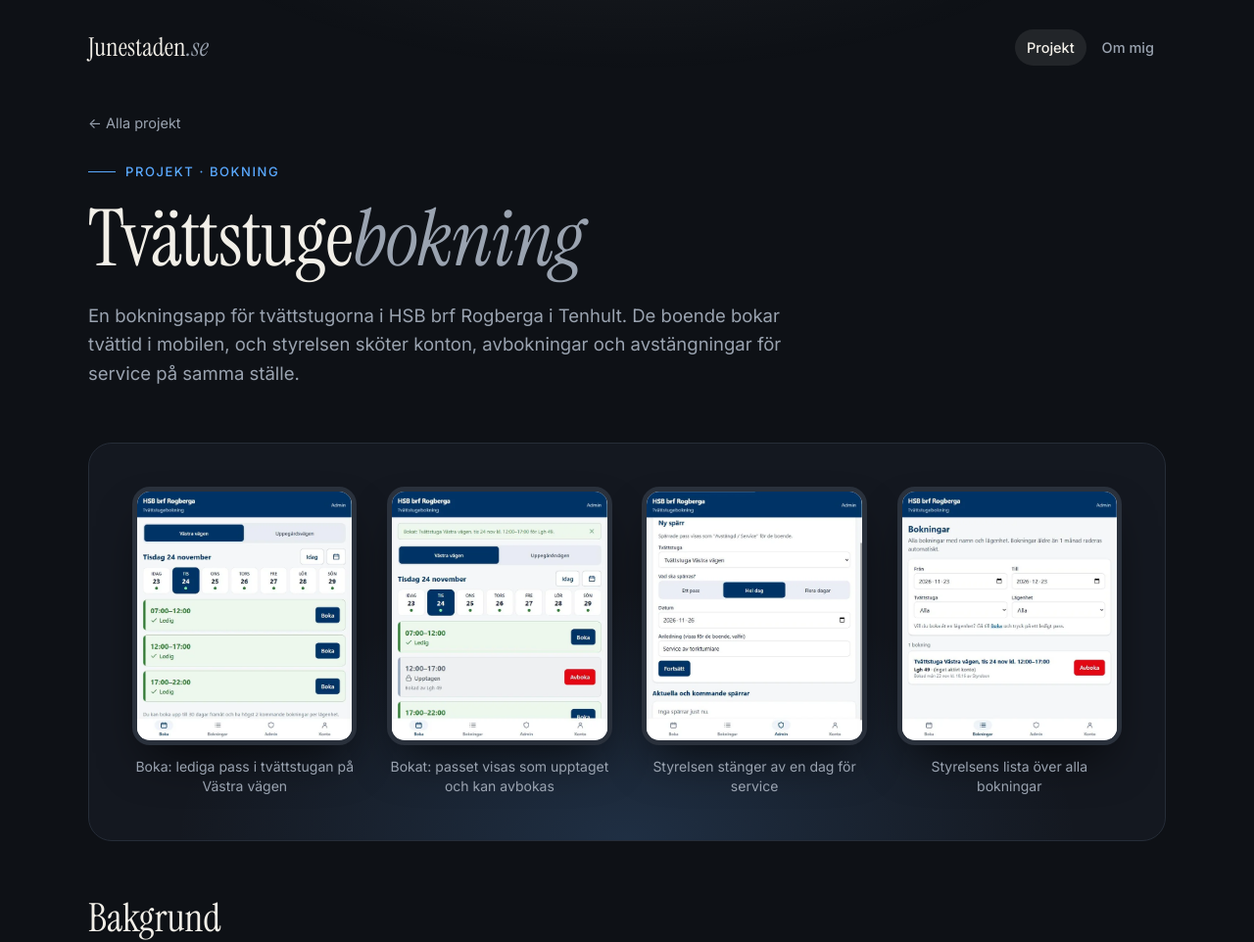
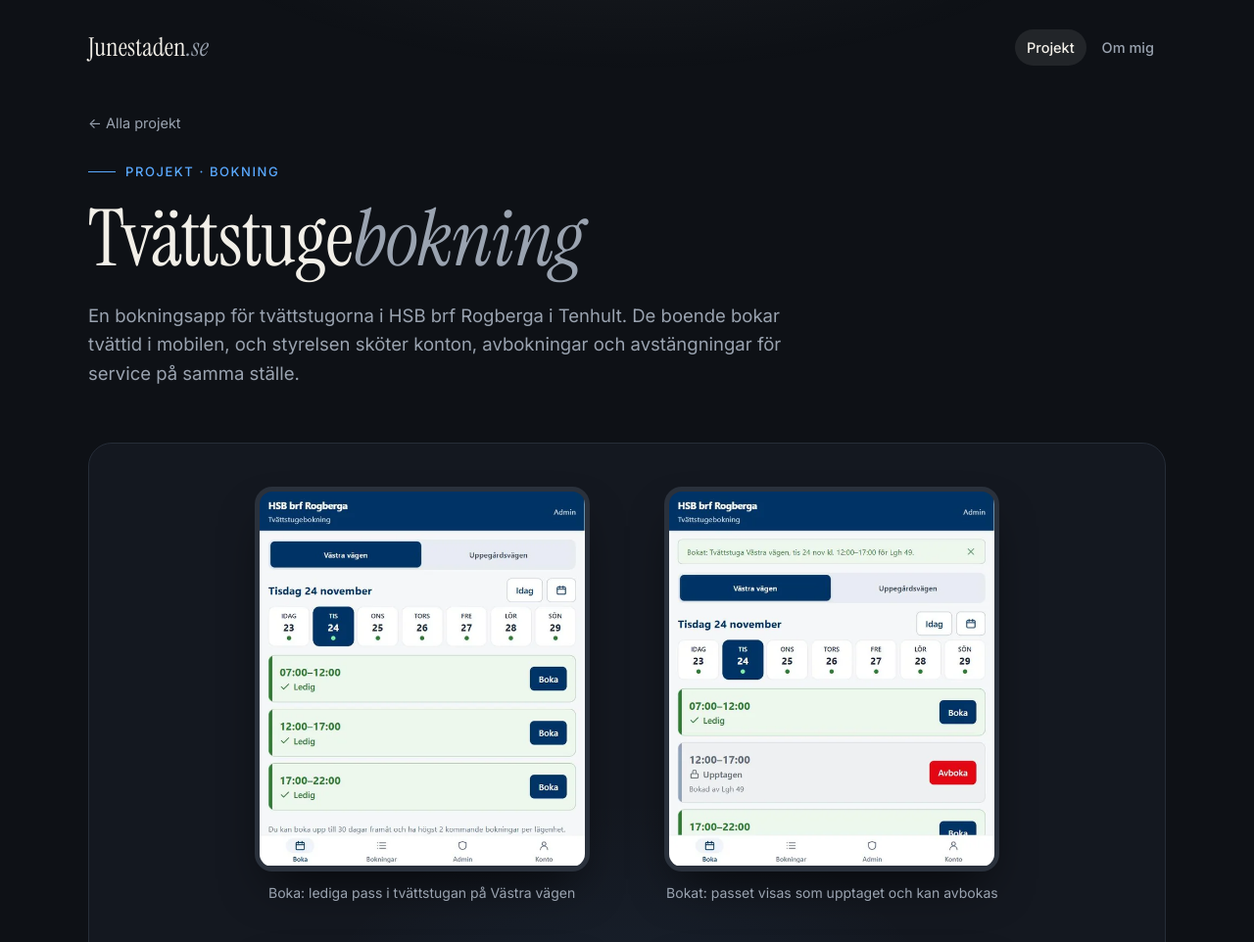
Before and after one commit to bjorn-norberg/junestaden, a plain HTML site: page public/tvattstuga.html in a window 1280 px wide. Shown: the top 962 px of the page at 98% size. Drawn offline with Linux system fonts and the light colour scheme.

Commit message:
Visuell översyn: dämpat tvättkort, galleri två i bredd, läsbarare kvarterskort
- Startsidan: tvättkortet glider inte längre. Menyraden ligger i scenens
  underkant och skärmen är dämpad tills hover.
- Tvättstuga: galleriet två i bredd (342 px på dator) och ingen vit blinkning.
- Om mig: dämpade kvarterskort 70 % i stället för 55 %.

Co-Authored-By: Claude Opus 5.5 <noreply@anthropic.com>

```diff
--- a/public/tvattstuga.html
+++ b/public/tvattstuga.html
@@ -433,10 +433,10 @@ footer a { color: inherit; }
 .back:hover, .back:focus-visible { color: var(--fg); }
 .case-hero { padding-top: 20px; max-width: 760px; }
 .case-hero .eyebrow { color: #5aa9ff; }
-.gallery { display: grid; grid-template-columns: repeat(4, minmax(0, 1fr)); gap: clamp(16px, 2.4vw, 32px); margin: clamp(36px, 5vw, 56px) 0 0; padding: clamp(28px, 4vw, 44px); border: 1px solid var(--line); border-radius: 24px;
+.gallery { display: grid; grid-template-columns: repeat(2, minmax(0, 342px)); justify-content: center; column-gap: clamp(32px, 6vw, 88px); row-gap: clamp(28px, 3.4vw, 44px); margin: clamp(36px, 5vw, 56px) 0 0; padding: clamp(28px, 4vw, 44px); border: 1px solid var(--line); border-radius: 24px;
   background: radial-gradient(60% 90% at 50% 100%, color-mix(in srgb, #5aa9ff 16%, transparent), transparent 70%), var(--bg-2); }
 .gallery figure { margin: 0; }
-.gphone { aspect-ratio: 600 / 689; border: 5px solid var(--frame); border-radius: 18px; overflow: hidden; background: #f6f7f9; box-shadow: 0 24px 48px -16px rgba(0,0,0,.7); }
+.gphone { aspect-ratio: 600 / 689; border: 5px solid var(--frame); border-radius: 18px; overflow: hidden; background: var(--frame); box-shadow: 0 24px 48px -16px rgba(0,0,0,.7); }
 .gphone img { display: block; width: 100%; height: auto; }
 .gallery figcaption { margin-top: 12px; text-align: center; font-size: 14px; line-height: 1.45; color: var(--muted); }
 .case-body { max-width: 720px; }
@@ -448,7 +448,7 @@ footer a { color: inherit; }
 .col li, .tech li { margin: 4px 0; }
 .tech strong { color: var(--fg); font-weight: 500; }
 @media (max-width: 820px) {
-  .gallery { grid-template-columns: repeat(2, minmax(0, 1fr)); padding: 20px; }
+  .gallery { grid-template-columns: repeat(2, minmax(0, 1fr)); gap: clamp(16px, 2.4vw, 32px); padding: 20px; }
   .cols { grid-template-columns: 1fr; }
 }
 </style>
@@ -477,10 +477,10 @@ footer a { color: inherit; }
   </section>
 
   <section class="gallery" aria-label="Skärmbilder">
-    <figure><div class="gphone"><img src="img/tvatt-boka-skarm.webp" alt="Kalendern med tre lediga pass" width="600" height="689" loading="lazy" decoding="async"></div><figcaption>Boka: lediga pass i tvättstugan på Västra vägen</figcaption></figure>
-    <figure><div class="gphone"><img src="img/tvatt-bokad-skarm.webp" alt="Ett bokat pass som visas som upptaget" width="600" height="689" loading="lazy" decoding="async"></div><figcaption>Bokat: passet visas som upptaget och kan avbokas</figcaption></figure>
-    <figure><div class="gphone"><img src="img/tvatt-sparr-skarm.webp" alt="Styrelsens formulär för att spärra en dag" width="600" height="689" loading="lazy" decoding="async"></div><figcaption>Styrelsen stänger av en dag för service</figcaption></figure>
-    <figure><div class="gphone"><img src="img/tvatt-bokningar-skarm.webp" alt="Styrelsens lista med bokningar" width="600" height="689" loading="lazy" decoding="async"></div><figcaption>Styrelsens lista över alla bokningar</figcaption></figure>
+    <figure><div class="gphone"><img src="img/tvatt-boka-skarm.webp" alt="Kalendern med tre lediga pass" width="600" height="689" decoding="async"></div><figcaption>Boka: lediga pass i tvättstugan på Västra vägen</figcaption></figure>
+    <figure><div class="gphone"><img src="img/tvatt-bokad-skarm.webp" alt="Ett bokat pass som visas som upptaget" width="600" height="689" decoding="async"></div><figcaption>Bokat: passet visas som upptaget och kan avbokas</figcaption></figure>
+    <figure><div class="gphone"><img src="img/tvatt-sparr-skarm.webp" alt="Styrelsens formulär för att spärra en dag" width="600" height="689" decoding="async"></div><figcaption>Styrelsen stänger av en dag för service</figcaption></figure>
+    <figure><div class="gphone"><img src="img/tvatt-bokningar-skarm.webp" alt="Styrelsens lista med bokningar" width="600" height="689" decoding="async"></div><figcaption>Styrelsens lista över alla bokningar</figcaption></figure>
   </section>
 
   <div class="case-body content">
```
Also changed, not shown: public/index.html (+13 -0 lines), public/om.html (+1 -1 lines), public/img/tvatt-meny.webp (added).
